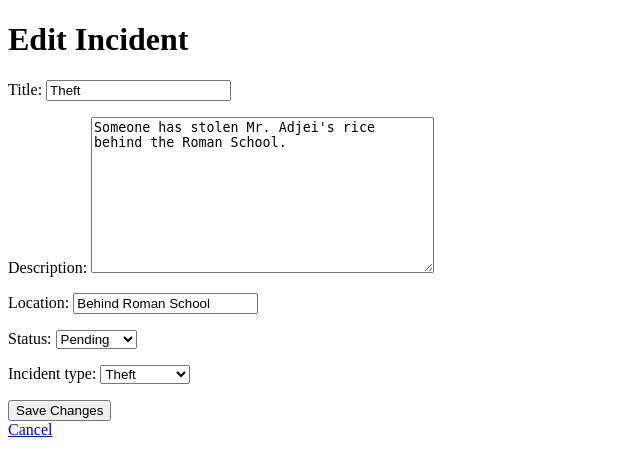
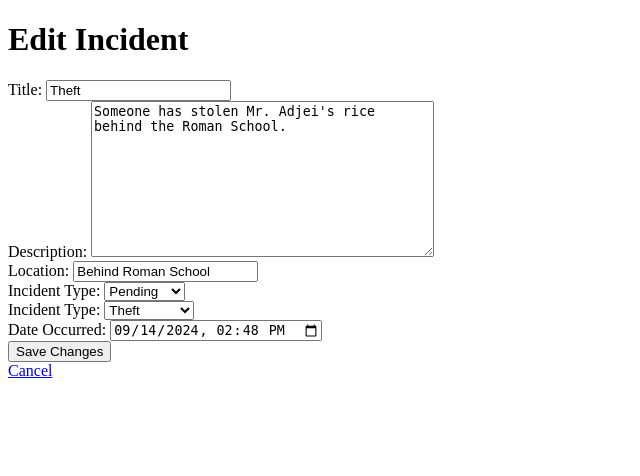
Before and after one commit to oRocket/COMMUNITY, a Django app: page /incident/1/edit/ in a window 1280 px wide. Shown: the top 476 px of the page, without its empty margins (0-640 px from the left). Run offline with Django 5.2, Linux system fonts and the light colour scheme; a user stored in the database is signed in; data comes from the database, SQL or seed files in the repository; both versions use the stored data as it was after the commit.

Commit message:
Fixed editting datetime

```diff
--- a/reports/forms.py
+++ b/reports/forms.py
@@ -17,10 +17,16 @@ class CustomUserCreationForm(UserCreationForm):
 class IncidentForm(forms.ModelForm):
     class Meta:
         model = Incident
-        fields = ['title', 'description', 'location', 'status', 'incident_type']
+        fields = ['title', 'description', 'location', 'status', 'incident_type', 'date_occurred']  # Include date_occurred
+        widgets = {
+            'date_occurred': forms.DateTimeInput(attrs={
+                'type': 'datetime-local',
+                'step': '2'  # Allows for seconds input
+            }),
+        }
 
 # Add a new form for editing incidents
 class EditIncidentForm(forms.ModelForm):
     class Meta:
         model = Incident
-        fields = ['title', 'description', 'location', 'status', 'incident_type']
+        fields = ['title', 'description', 'location', 'status', 'incident_type', 'date_occurred']
--- a/reports/models.py
+++ b/reports/models.py
@@ -29,7 +29,7 @@ class Incident(models.Model):
     description = models.TextField()
     location = models.CharField(max_length=200)
     incident_type = models.CharField(max_length=100, choices=INCIDENT_TYPE_CHOICES, default='other')
-    date_occurred = models.DateTimeField(default=timezone.now)
+    date_occurred = models.DateTimeField(default=timezone.now)  # This allows users to set the date and time
     date_reported = models.DateTimeField(auto_now_add=True)
     reported_by = models.ForeignKey(User, on_delete=models.CASCADE)
     status = models.CharField(max_length=20, choices=STATUS_CHOICES, default='pending')
--- a/reports/templates/reports/edit_incident.html
+++ b/reports/templates/reports/edit_incident.html
@@ -9,7 +9,31 @@
     <h1>Edit Incident</h1>
     <form method="post">
         {% csrf_token %}
-        {{ form.as_p }}
+        <div>
+            <label for="id_title">Title:</label>
+            {{ form.title }}  <!-- Automatically renders the title input -->
+        </div>
+        <div>
+            <label for="id_description">Description:</label>
+            {{ form.description }}  <!-- Automatically renders the description input -->
+        </div>
+        <div>
+            <label for="id_location">Location:</label>
+            {{ form.location }}  <!-- Automatically renders the location input -->
+        </div>
+        <div>
+            <label for="incident.get_status_display">Incident Type:</label>
+            {{ form.status }}  <!-- Automatically renders the statusinput -->
+        </div>
+        <div>
+            <label for="id_incident_type">Incident Type:</label>
+            {{ form.incident_type }}  <!-- Automatically renders the incident type input -->
+        </div>
+        <div>
+            <label for="id_date_occurred">Date Occurred:</label>
+            <input type="datetime-local" name="date_occurred" id="id_date_occurred" required
+                   value="{{ form.date_occurred.value|date:'Y-m-d\TH:i'|default:'' }}">
+        </div>
         <button type="submit">Save Changes</button>
     </form>
     <a href="{% url 'incident_detail' incident.id %}">Cancel</a>
--- a/reports/templates/reports/incident_detail.html
+++ b/reports/templates/reports/incident_detail.html
@@ -7,8 +7,8 @@
 <p>Location: {{ incident.location }}</p>
 <p>Type: {{ incident.incident_type }}</p>
 <p>Status: {{ incident.status }}</p>
-<p>Date Occurred: {{ incident.date_occurred|date:"F d, Y" }}</p>
-<p>Date Reported: {{ incident.date_reported|date:"F d, Y" }}</p>
+<p>Date Occurred: {{ incident.date_occurred|date:"F d, Y g:i A" }}</p>
+<p>Date Reported: {{ incident.date_reported|date:"F d, Y g:i A" }}</p>
 <p>Reviewed by: {{ incident.reviewed_by.username }}</p>
 
 <!-- Add more incident details as needed -->
--- a/reports/views.py
+++ b/reports/views.py
@@ -113,14 +113,13 @@ def review_report(request, incident_id):
 def edit_incident(request, incident_id):
     incident = get_object_or_404(Incident, id=incident_id, reported_by=request.user)  # Ensure the user is the reporter
     if request.method == 'POST':
-        form = EditIncidentForm(request.POST, instance=incident)
+        form = IncidentForm(request.POST, instance=incident)
         if form.is_valid():
             form.save()
             return redirect('incident_detail', incident_id=incident.id)
     else:
-        form = EditIncidentForm(instance=incident)
+        form = IncidentForm(instance=incident)
 
-    print("Rendering template: reports/edit_incident.html")  # Debugging line
     return render(request, 'reports/edit_incident.html', {'form': form, 'incident': incident})  # Pass incident to context
 
 # View to delete an incident
```
Also changed, not shown: db.sqlite3.
